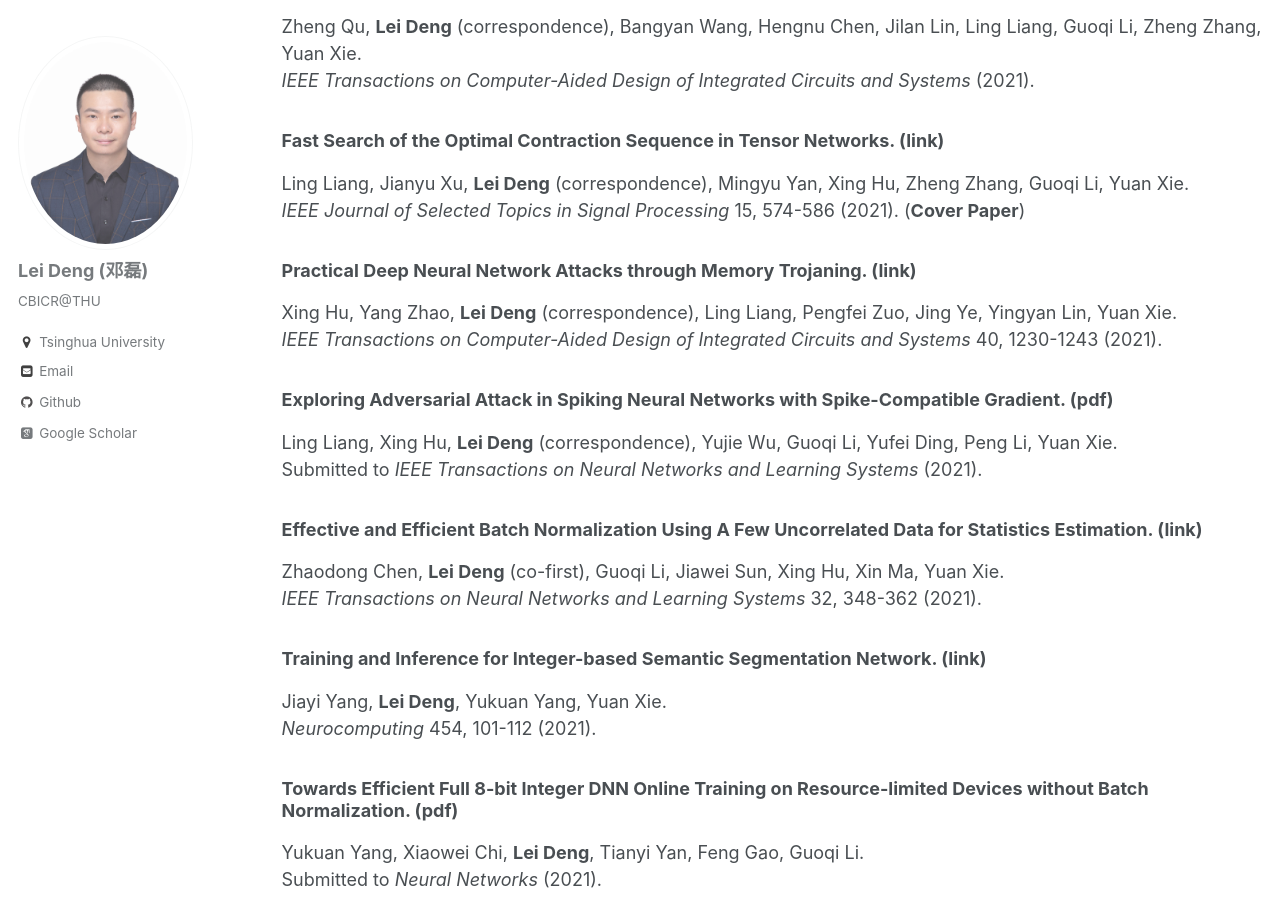
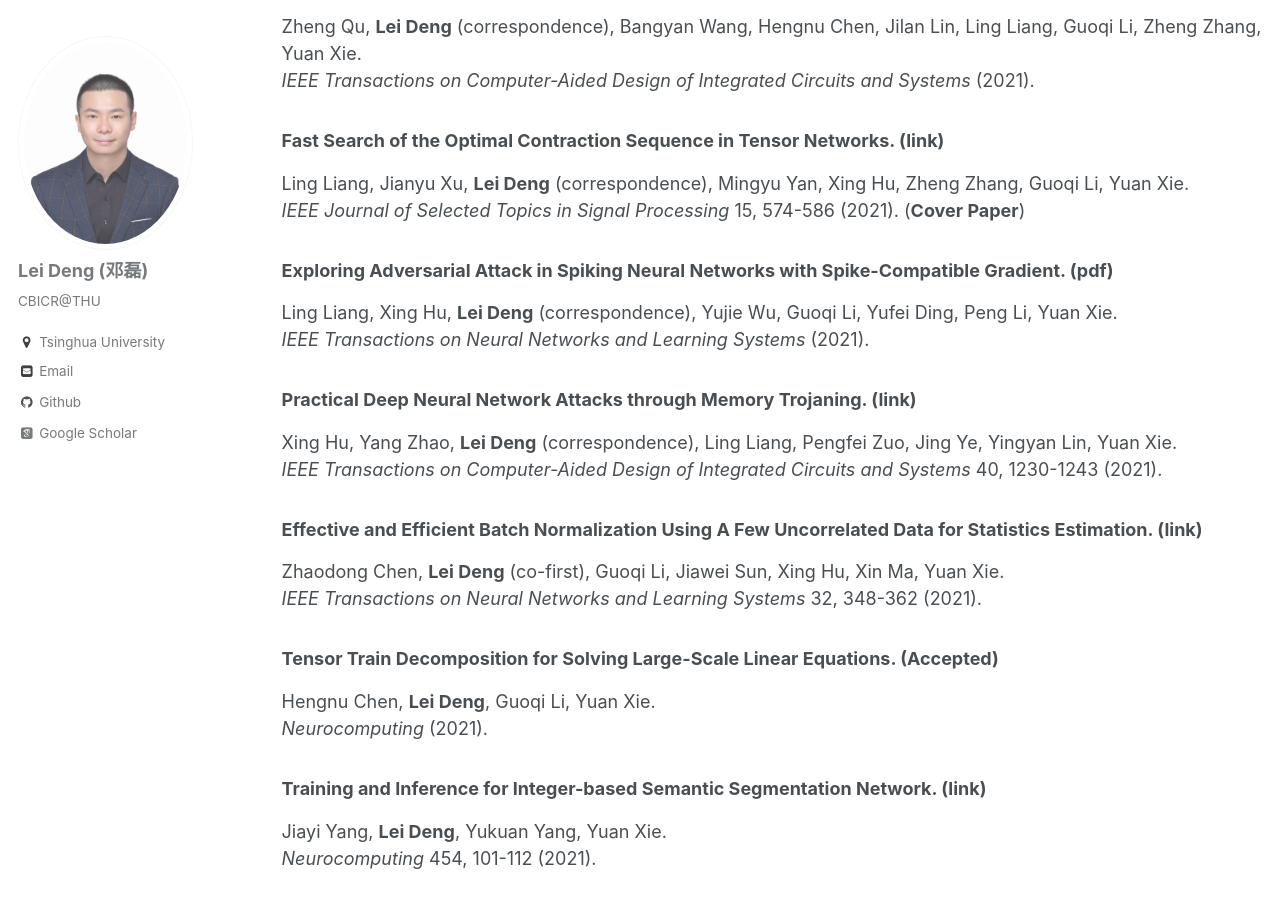
Before and after one commit to dllfei/dllfei.github.io, a Jekyll site: the page built from _pages/publications.md, in a window 1280 px wide and 900 px high, scrolled down 736 px. Built offline with Jekyll 4.4.1, drawn with Linux system fonts in a browser that asks for light colours; some web fonts are replaced.

Commit message:
Update publications.md

```diff
--- a/_pages/publications.md
+++ b/_pages/publications.md
@@ -28,17 +28,21 @@ Zheng Qu, **Lei Deng** (correspondence), Bangyan Wang, Hengnu Chen, Jilan Lin, L
 Ling Liang, Jianyu Xu, **Lei Deng** (correspondence), Mingyu Yan, Xing Hu, Zheng Zhang, Guoqi Li, Yuan Xie. <br />
 *IEEE Journal of Selected Topics in Signal Processing* 15, 574-586 (2021). (**Cover Paper**)
 
+### Exploring Adversarial Attack in Spiking Neural Networks with Spike-Compatible Gradient. ([pdf](https://arxiv.org/pdf/2001.01587.pdf)) <br />
+Ling Liang, Xing Hu, **Lei Deng** (correspondence), Yujie Wu, Guoqi Li, Yufei Ding, Peng Li, Yuan Xie. <br />
+*IEEE Transactions on Neural Networks and Learning Systems* (2021).
+
 ### Practical Deep Neural Network Attacks through Memory Trojaning. ([link](https://ieeexplore.ieee.org/document/9096397)) <br />
 Xing Hu, Yang Zhao, **Lei Deng** (correspondence), Ling Liang, Pengfei Zuo, Jing Ye, Yingyan Lin, Yuan Xie. <br />
 *IEEE Transactions on Computer-Aided Design of Integrated Circuits and Systems* 40, 1230-1243 (2021).
 
-### Exploring Adversarial Attack in Spiking Neural Networks with Spike-Compatible Gradient. ([pdf](https://arxiv.org/pdf/2001.01587.pdf)) <br />
-Ling Liang, Xing Hu, **Lei Deng** (correspondence), Yujie Wu, Guoqi Li, Yufei Ding, Peng Li, Yuan Xie. <br />
-Submitted to *IEEE Transactions on Neural Networks and Learning Systems* (2021).
-
 ### Effective and Efficient Batch Normalization Using A Few Uncorrelated Data for Statistics Estimation. ([link](https://ieeexplore.ieee.org/document/9046854)) <br />
 Zhaodong Chen, **Lei Deng** (co-first), Guoqi Li, Jiawei Sun, Xing Hu, Xin Ma, Yuan Xie. <br />
 *IEEE Transactions on Neural Networks and Learning Systems* 32, 348-362 (2021).
+
+### Tensor Train Decomposition for Solving Large-Scale Linear Equations. (Accepted) <br />
+Hengnu Chen, **Lei Deng**, Guoqi Li, Yuan Xie. <br />
+*Neurocomputing* (2021).
 
 ### Training and Inference for Integer-based Semantic Segmentation Network. ([link](https://www.sciencedirect.com/science/article/pii/S0925231221006974)) <br />
 Jiayi Yang, **Lei Deng**, Yukuan Yang, Yuan Xie. <br />
```
